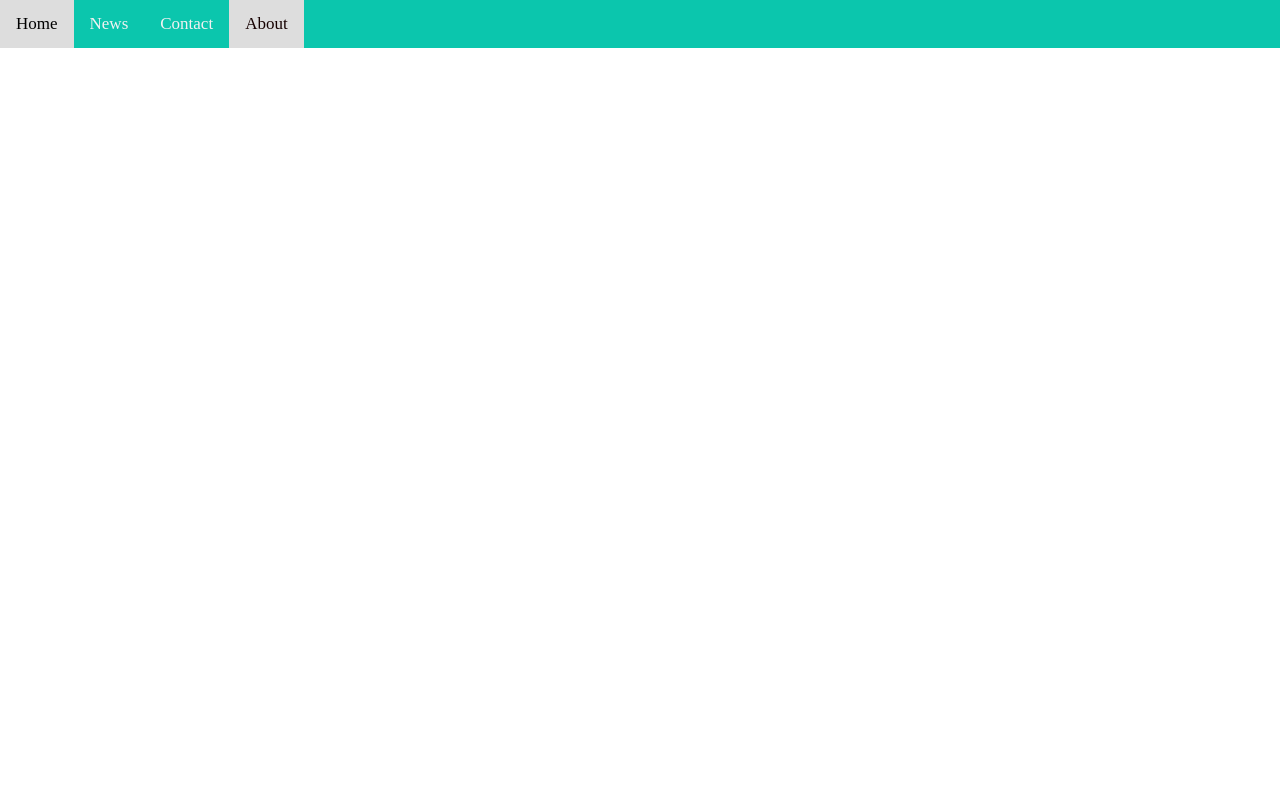
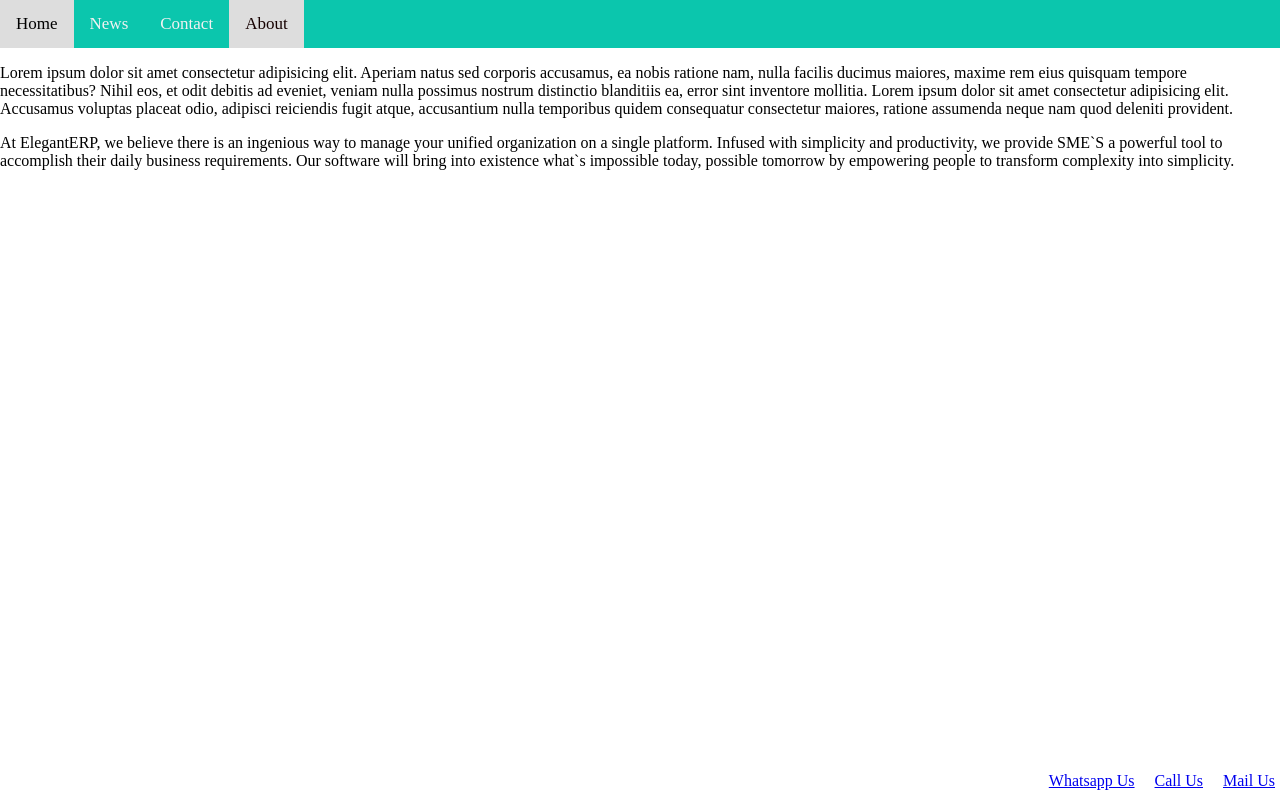
Before and after one commit to Smith-2003/Growth-ERP, a plain HTML site: page navbar/about.html in a window 1280 px wide. Drawn offline with Linux system fonts and the light colour scheme.

Commit message:
about and footer updated

```diff
--- a/navbar/about.html
+++ b/navbar/about.html
@@ -10,13 +10,27 @@
 
 <body>
       <div class="topnav">
-            <a href="home">Home</a>
+            <a href="home.html">Home</a>
             <a href="news.html">News</a>
             <a href="contact.html">Contact</a>
             <a class="active" href="about.html" target="_blank">About</a>
       </div>
 
+      <p>
+            Lorem ipsum dolor sit amet consectetur adipisicing elit. Aperiam natus sed corporis accusamus, ea nobis ratione nam, nulla facilis ducimus maiores, maxime rem eius quisquam tempore necessitatibus? Nihil eos, et odit debitis ad eveniet, veniam nulla possimus nostrum distinctio blanditiis ea, error sint inventore mollitia.
+            Lorem ipsum dolor sit amet consectetur adipisicing elit. Accusamus voluptas placeat odio, adipisci reiciendis fugit atque, accusantium nulla temporibus quidem consequatur consectetur maiores, ratione assumenda neque nam quod deleniti provident.
+      </p>
+          <div class="contacting">
+            <a href="https://wa.me/+919324172025">Whatsapp Us</a><br>
+            <a href="tel:+919324172025">Call Us</a><br>
+            <a href="mailto:digital.smith.2712@gmail.com">Mail Us</a>
+          </div>
 
+          <footer><p>
+            At ElegantERP, we believe there is an ingenious way to manage your unified organization on a single platform. Infused with simplicity and productivity, we provide SME`S a powerful tool to accomplish their daily business requirements.
+
+Our software will bring into existence what`s impossible today, possible tomorrow by empowering people to transform complexity into simplicity.
+          </footer></p>
 </body>
 
 </html>
--- a/navbar/navbar.css
+++ b/navbar/navbar.css
@@ -25,3 +25,21 @@ body {
   background-color: #ddd;
   color: rgb(22, 1, 1);
 }
+.contacting
+{
+ display: flex;
+ position: absolute;
+ bottom : 10px;
+ right: 5px;
+ gap: 10px;
+}
+.contacting:hover
+{
+background-color: yellowgreen;
+}
+.footer
+{
+  position: absolute;
+  display: flexbox;
+
+}
```
Also changed, not shown: navbar/contact.html (+10 -2 lines), navbar/home.html (+1 -1 lines), navbar/news.html (+10 -2 lines).
